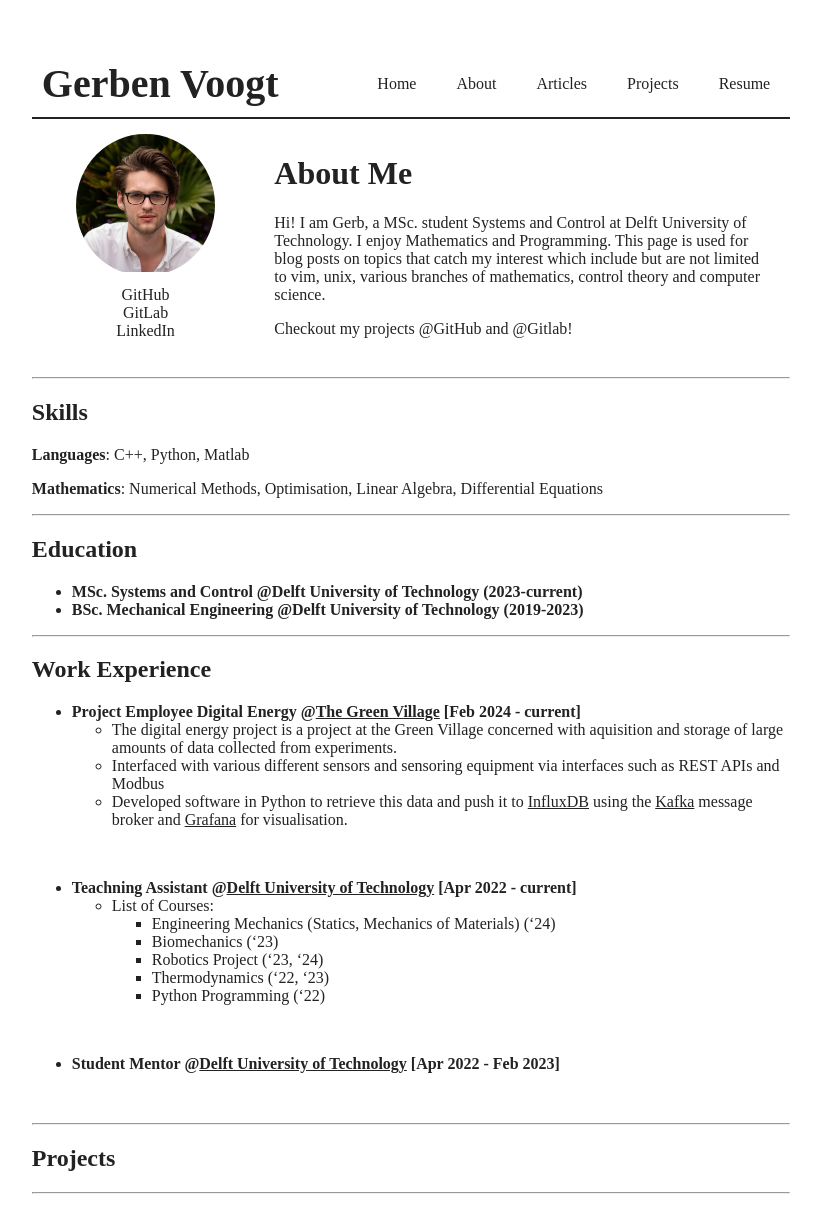
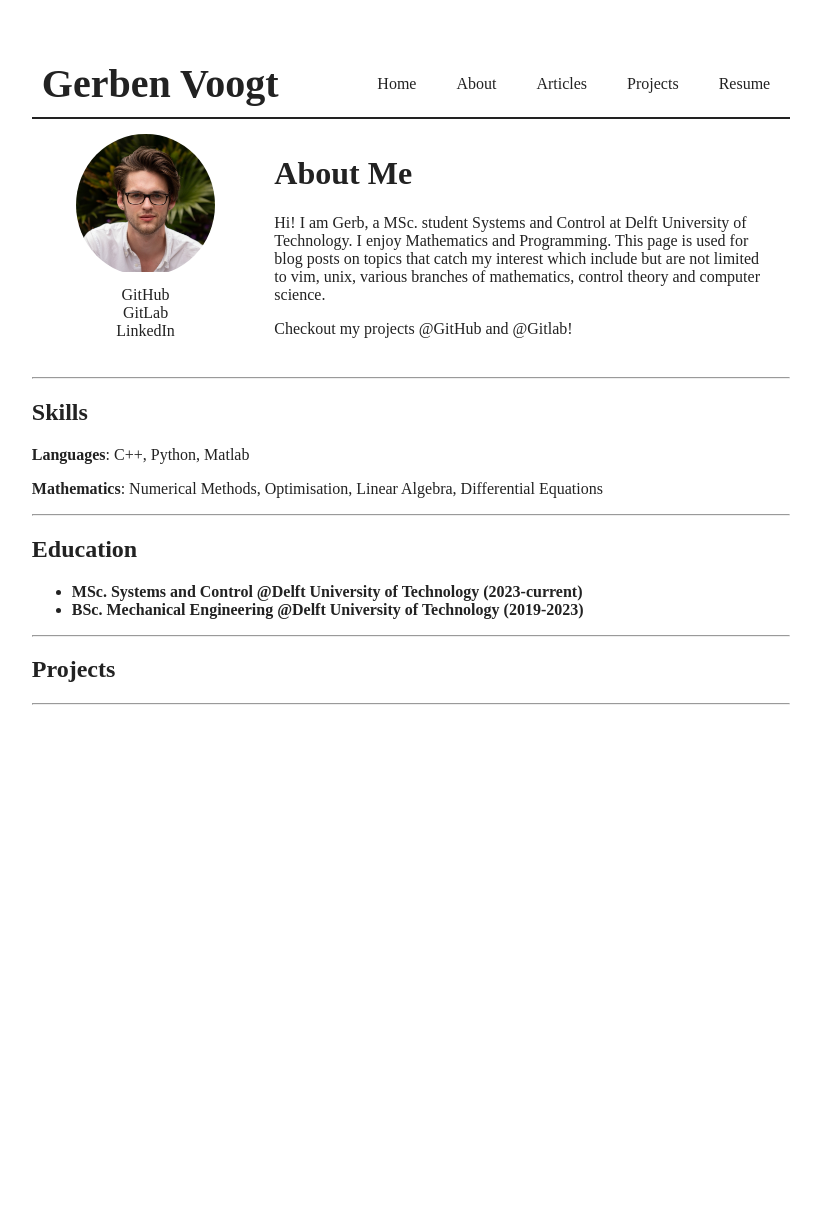
Before and after one commit to Gerb-Voogt/gerb-voogt.github.io, a Jekyll site: the page built from about.markdown, in a window 1280 px wide. Shown: the whole page, without its empty margins (229-1050 px from the left). Built offline with Jekyll 4.4.1, drawn with Linux system fonts in a browser that asks for light colours; after the commit the page ends 900 px from its top, so only the background shows below that.

Commit message:
Removed old information

```diff
--- a/about.markdown
+++ b/about.markdown
@@ -43,34 +43,6 @@ title: About
 - **BSc. Mechanical Engineering @Delft University of Technology (2019-2023)**
 
 ---
-## Work Experience
-
-- **Project Employee Digital Energy @[The Green Village](https://www.thegreenvillage.org/) [Feb 2024 - current]**
-  - The digital energy project is a project at the Green Village concerned with aquisition and storage of large amounts of data collected from experiments.
-  - Interfaced with various different sensors and sensoring equipment via interfaces such as REST APIs and Modbus
-  - Developed software in Python to retrieve this data and push it to [InfluxDB](https://www.influxdata.com/) using the [Kafka](https://kafka.apache.org/) message broker and [Grafana](https://grafana.com/) for visualisation.
-
-<br>
-
-
-- **Teachning Assistant @[Delft University of Technology](https://www.tudelft.nl/en/) [Apr 2022 - current]**
-  - List of Courses:
-    - Engineering Mechanics (Statics, Mechanics of Materials) ('24)
-    - Biomechanics ('23)
-    - Robotics Project ('23, '24)
-    - Thermodynamics ('22, '23)
-    - Python Programming ('22)
-
-<br>
-
-
-- **Student Mentor @[Delft University of Technology](https://www.tudelft.nl/en/) [Apr 2022 - Feb 2023]**
-
-<br>
-
-
-
----
 ## Projects
 
 ---
```
